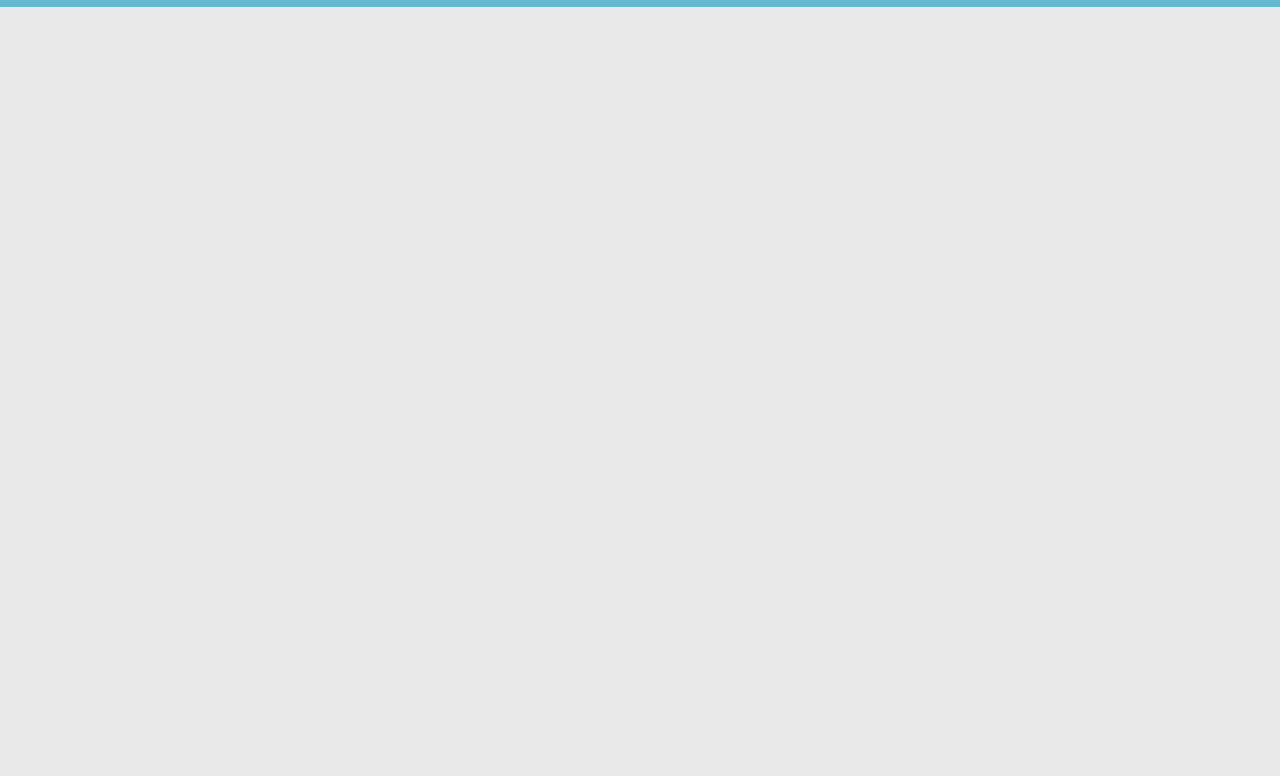
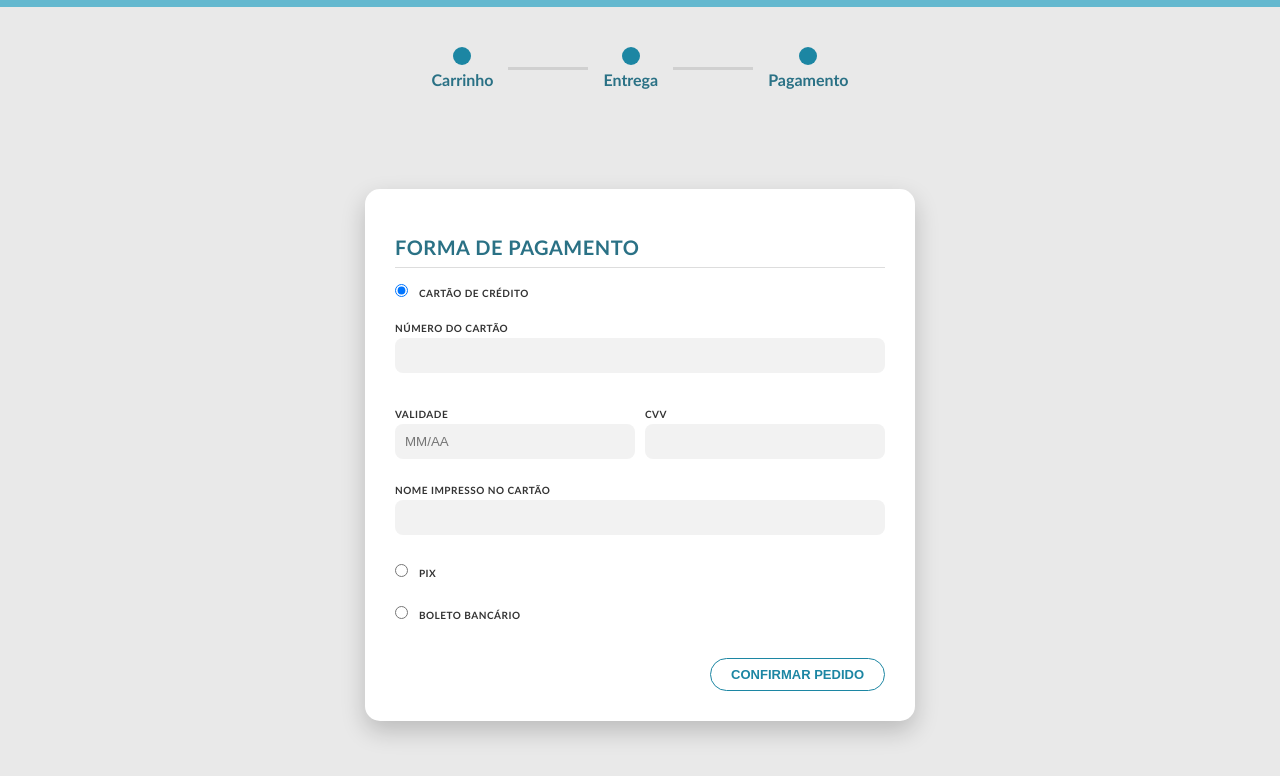
Before and after one commit to lucasfbsdev8/Sysplus, a plain HTML site: page Site/pagamento.html in a window 1280 px wide. Shown: the part 126-902 px from the top of the page. Before the commit the page ends 800 px from the top, so only its background shows below. Drawn offline with Linux system fonts and the light colour scheme.

Commit message:
correcao de erros

```diff
--- a/Site/pagamento.html
+++ b/Site/pagamento.html
@@ -1,5 +1,5 @@
 <!DOCTYPE html>
-<html lang="en">
+<html lang="pt-br">
 <head>
     <meta charset="UTF-8">
     <meta name="viewport" content="width=device-width, initial-scale=1.0">
@@ -10,34 +10,107 @@
 <body>
     <header>
         <div class="topo-busca">
-
             <div class="logo">
                 <a href="index.html">
                     <img src="img/logoSysplus.png" class="sysplus">
                 </a>
             </div>
-
             <div class="busca">
                 <input type="text" placeholder="Buscar produtos, marcas e muito mais...">
             </div>
-
             <div id="area-usuario" class="botao-login"></div>
-
         </div>
     </header>
 
     <nav>
-        <div class="sub-topo  carrinho-end">
-
+        <div class="sub-topo carrinho-end">
             <div class="compras">
                 <a href="carrinho.html">
                     <img src="img/suascompras.png">
                     Suas compras
                 </a>
             </div>
-
         </div>
     </nav>
+
+    <section class="categorias-carrinho">
+        <div class="categoria-circulo">
+            <div class="bolinha ativa"></div>
+            <span>Carrinho</span>
+        </div>
+        <div class="linha-categoria"></div>
+        <div class="categoria-circulo">
+            <div class="bolinha ativa"></div>
+            <span>Entrega</span>
+        </div>
+        <div class="linha-categoria"></div>
+        <div class="categoria-circulo">
+            <div class="bolinha ativa"></div>
+            <span>Pagamento</span>
+        </div>
+    </section>
+
+    <section class="center-perfil">
+        <div class="box-info" id="bloco-formulario">
+            <h4>Forma de Pagamento</h4>
+
+            <div class="campo-info">
+                <label>
+                    <input type="radio" name="pagamento" value="cartao" checked>
+                    Cartão de Crédito
+                </label>
+            </div>
+
+            <div class="campo-info">
+                <label>Número do Cartão</label>
+                <input type="text" id="numero-cartao">
+            </div>
+
+            <div class="linha">
+                <div class="campo-info">
+                    <label>Validade</label>
+                    <input type="text" id="validade-cartao" placeholder="MM/AA">
+                </div>
+                <div class="campo-info">
+                    <label>CVV</label>
+                    <input type="text" id="cvv-cartao">
+                </div>
+            </div>
+
+            <div class="campo-info">
+                <label>Nome Impresso no Cartão</label>
+                <input type="text" id="nome-cartao">
+            </div>
+
+            <div class="campo-info">
+                <label>
+                    <input type="radio" name="pagamento" value="pix">
+                    PIX
+                </label>
+            </div>
+
+            <div class="campo-info">
+                <label>
+                    <input type="radio" name="pagamento" value="boleto">
+                    Boleto Bancário
+                </label>
+            </div>
+
+            <div class="end">
+                <button class="btn-editar" onclick="confirmarPedido()">
+                    CONFIRMAR PEDIDO
+                </button>
+            </div>
+        </div>
+
+        <div class="box-info" id="bloco-resultado" style="display: none; text-align: center;">
+            <h4 id="titulo-resultado" style="margin-bottom: 20px;">Pedido Recebido!</h4>
+            <div id="conteudo-resultado"></div>
+            <div class="end" style="margin-top: 20px; display: flex; flex-direction: column; gap: 10px; align-items: center;">
+                <button class="btn-editar" onclick="window.location.href='index.html'">Voltar para a Home</button>
+            </div>
+        </div>
+    </section>
 
     <script>
         const logado = localStorage.getItem('usuario_logado');
@@ -45,17 +118,14 @@
         const area   = document.getElementById('area-usuario');
 
         if (logado === 'true' && nome) {
-            // Usuário logado: mostra o nome
-            const primeiroNome = nome.split(' ')[0]; // pega só o primeiro nome
-
+            const primeiroNome = nome.split(' ')[0];
             area.innerHTML = `
                 <a href="perfil.html">
                     <span class="saudacao">Olá, ${primeiroNome}!</span>
-                    <img src="img/user.png"  alt="perfil">
+                    <img src="img/user.png" alt="perfil">
                 </a>
             `;
         } else {
-            // Visitante: mostra botão de login
             area.innerHTML = `
                 <a href="login.html">
                     <img src="img/user.png" class="icone-perfil" alt="perfil">
@@ -64,13 +134,58 @@
             `;
         }
     </script>
+
     <script>
         function confirmarPedido() {
-          // validações de cartão/pix/boleto aqui
-          localStorage.removeItem('carrinho');
-          sessionStorage.removeItem('endereco');
-          alert('Pedido confirmado! Obrigado pela compra.');
-          window.location.href = 'index.html';
+            const elementoPagamento = document.querySelector('input[name="pagamento"]:checked');
+            if (!elementoPagamento) return;
+
+            const formaPagamento = elementoPagamento.value;
+
+            if (formaPagamento === 'cartao') {
+                const numero = document.getElementById('numero-cartao').value.trim();
+                const validade = document.getElementById('validade-cartao').value.trim();
+                const cvv = document.getElementById('cvv-cartao').value.trim();
+                const nomeCartao = document.getElementById('nome-cartao').value.trim();
+
+                if (!numero || !validade || !cvv || !nomeCartao) {
+                    alert('Por favor, preencha todos os dados do cartão.');
+                    return;
+                }
+
+                localStorage.removeItem('carrinho');
+                sessionStorage.removeItem('endereco');
+                alert('Pedido confirmado! Pagamento aprovado via Cartão.');
+                window.location.href = 'index.html';
+                return;
+            }
+
+            const blocoForm = document.getElementById('bloco-formulario');
+            const blocoResult = document.getElementById('bloco-resultado');
+            const tituloResult = document.getElementById('titulo-resultado');
+            const conteudoResult = document.getElementById('conteudo-resultado');
+
+            blocoForm.style.display = 'none';
+            blocoResult.style.display = 'block';
+
+            if (formaPagamento === 'pix') {
+                tituloResult.textContent = 'Pagamento via PIX';
+                conteudoResult.innerHTML = `
+                    <p style="margin-bottom: 15px;">Copie o código abaixo para pagar no aplicativo do seu banco:</p>
+                    <span style="background: rgba(0,0,0,0.05); padding: 15px; display: block; margin: 20px 0; word-break: break-all; font-family: monospace; border: 1px dashed rgba(0,0,0,0.2); font-size: 14px;">00020101021226850014br.gov.bcb.pix2563syspluspagamentos2026061099887766554433221105303986</span>
+                    <div class="end"><button class="btn-editar" onclick="navigator.clipboard.writeText('00020101021226850014br.gov.bcb.pix2563syspluspagamentos2026061099887766554433221105303986'); alert('Código Copiado!');">Copiar Código PIX</button></div>
+                `;
+            } else if (formaPagamento === 'boleto') {
+                tituloResult.textContent = 'Pagamento via Boleto';
+                conteudoResult.innerHTML = `
+                    <p style="margin-bottom: 15px;">Seu boleto bancário foi gerado com sucesso.</p>
+                    <p style="font-weight:bold; margin: 20px 0; font-family: monospace; font-size: 14px;">Linha digitável:<br>34191.79001 01043.513184 91020.150008 7 98230000015000</p>
+                    <div class="end"><button class="btn-editar" onclick="alert('Boleto enviado para o seu e-mail cadastrado.');">Imprimir Boleto</button></div>
+                `;
+            }
+
+            localStorage.removeItem('carrinho');
+            sessionStorage.removeItem('endereco');
         }
     </script>
 </body>
```
